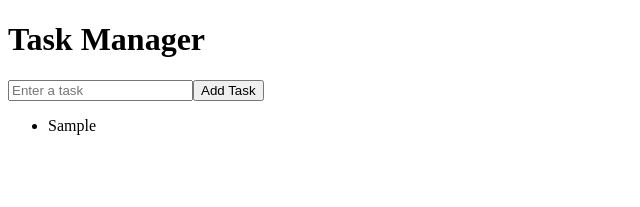
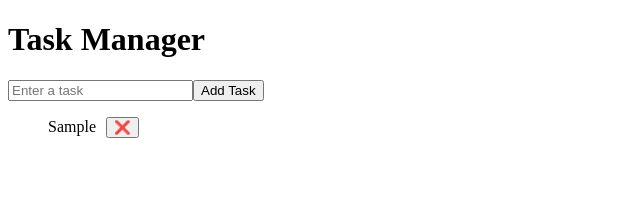
Before and after one commit to gaurijain21/task_manager, a Next.js app: page /tasks in a window 1280 px wide. Both pictures are taken after typing "Sample" into the empty fields and a click on the button "Add Task". Shown: the top 207 px of the page, without its empty margins (0-640 px from the left). Built offline with nearby package versions, Linux system fonts and the light colour scheme.

Commit message:
Added delete task feature

```diff
--- a/app/tasks/page.js
+++ b/app/tasks/page.js
@@ -18,6 +18,11 @@ export default function Tasks() {
     setTasks(updatedTasks);
   };
 
+  const deleteTask = (index) => {
+    const updatedTasks = tasks.filter((_, i) => i !== index);
+    setTasks(updatedTasks);
+  };
+
   return (
     <div>
       <h1>Task Manager</h1>
@@ -31,15 +36,18 @@ export default function Tasks() {
 
       <ul>
         {tasks.map((task, index) => (
-          <li
-            key={index}
+          <li key={index} style={{ display: "flex", alignItems: "center" }}>
+            <span
               onClick={() => toggleTaskCompletion(index)}
               style={{
                 textDecoration: task.completed ? "line-through" : "none",
                 cursor: "pointer",
+                marginRight: "10px",
               }}
             >
               {task.text}
+            </span>
+            <button onClick={() => deleteTask(index)}>❌</button>
           </li>
         ))}
       </ul>
```
Lines whose indentation alone changed are shown as unchanged.
